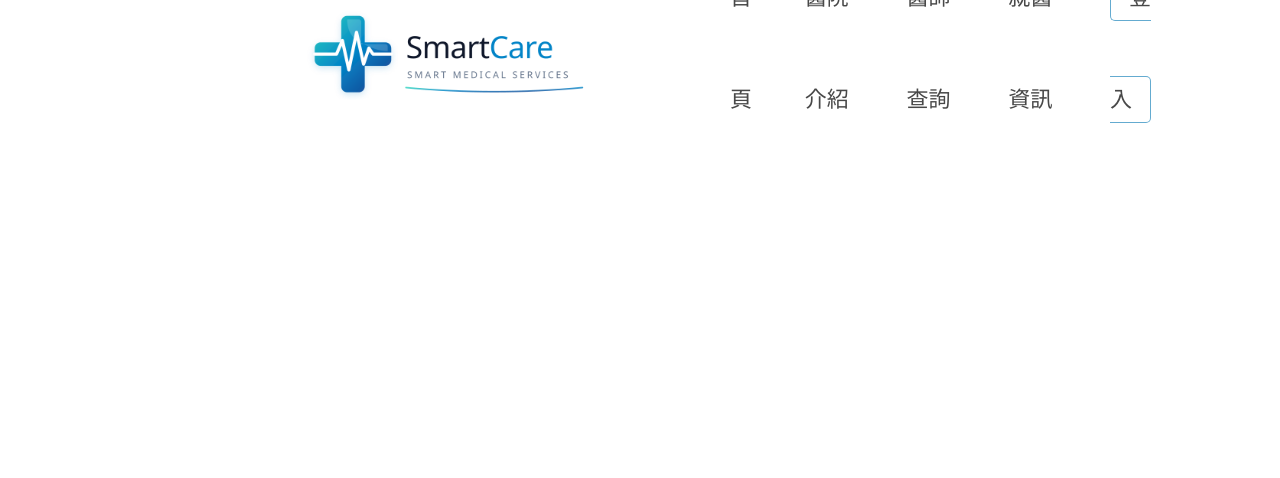
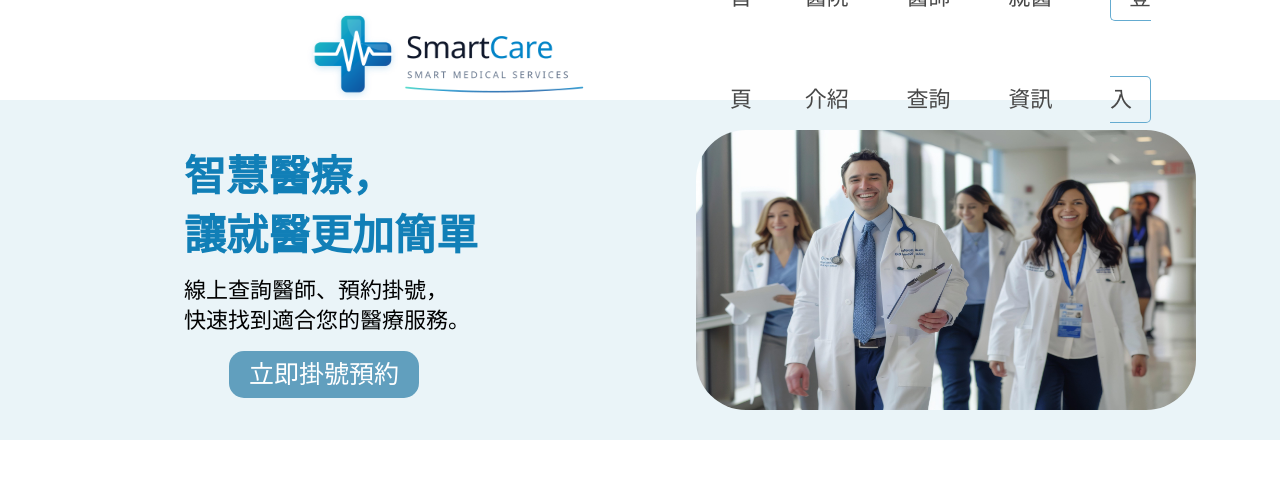
Before and after one commit to syy041/smart-hospital, an Angular app: page / in a window 1280 px wide. Shown: the top 478 px of the page. Built offline with nearby package versions, Linux system fonts and the light colour scheme.

Commit message:
feat:建立Hero Component

```diff
--- a/src/app/app.html
+++ b/src/app/app.html
@@ -1 +1,2 @@
 <app-header></app-header>
+<app-hero></app-hero>
--- a/src/app/app.ts
+++ b/src/app/app.ts
@@ -1,9 +1,10 @@
 import { Component, signal } from '@angular/core';
 import { Header } from './header/header';
+import { Hero } from './hero/hero';
 
 @Component({
   selector: 'app-root',
-  imports: [Header],
+  imports: [Header,Hero],
   templateUrl: './app.html',
   styleUrl: './app.css'
 })
--- /dev/null
+++ b/src/app/hero/hero.css
@@ -0,0 +1,40 @@
+.hero {
+    display: flex;
+    background-color: #EAF4F8;
+    height: 340px;
+    width: 100%;
+    align-items: center;
+    justify-content: center;
+}
+.info{
+    width: 40%;
+    padding-left: 100px;
+    line-height: 1.4;
+}
+.info h2{
+    color: #117FB7;
+    font-size: 42px;
+    margin-bottom: 10px;
+}
+.info p{
+    font-size: 22px;
+    margin-bottom: 20px;
+}
+.info a{
+    background-color: #619FBE;
+    color: white;
+    padding: 10px 20px;
+    border-radius: 15px;
+    margin-left: 45px;
+    font-size: 25px;
+    text-decoration: none;
+}
+.reserve:hover{
+    background-color: #4F8EAE;
+    box-shadow: 0 2px 5px rgba(0, 0, 0, 0.2);
+}
+.hero img{
+    width: 500px;
+    height: 280px;
+    border-radius: 50px;
+}
--- /dev/null
+++ b/src/app/hero/hero.html
@@ -0,0 +1,10 @@
+<section class="hero">
+    <div class="info">
+        <h2>智慧醫療，<br>
+            讓就醫更加簡單</h2>
+        <p>線上查詢醫師、預約掛號，<br>
+                    快速找到適合您的醫療服務。</p>
+        <a href="index.html" class="reserve">立即掛號預約</a>
+    </div>
+    <img src="image/hero.jpg" alt="SmartCare專業醫療與護理團隊">
+</section>
```
Also changed, not shown: src/app/hero/hero.ts (added, +9 -0 lines), 1 other file (tests, documents, lock files or other folders).
